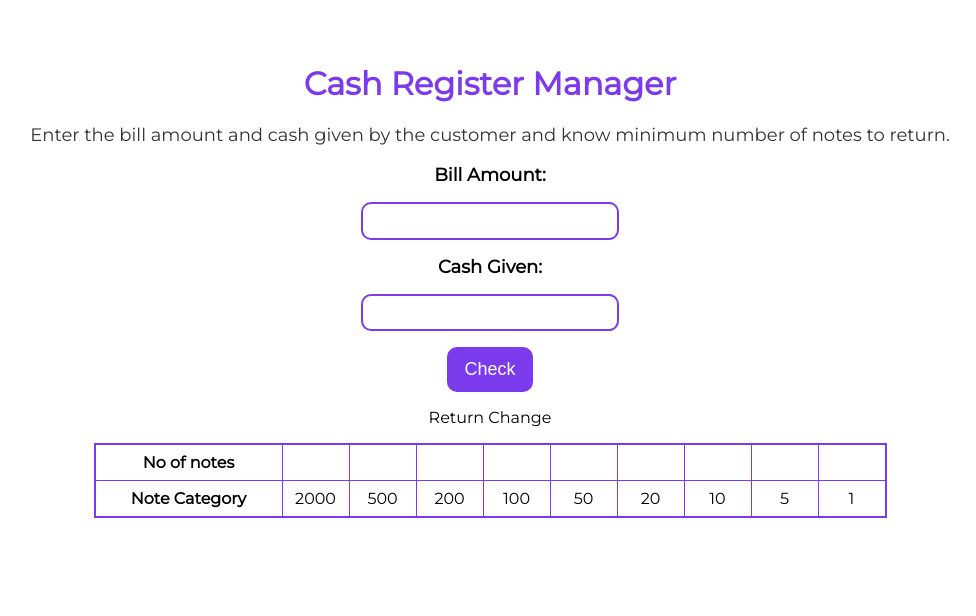
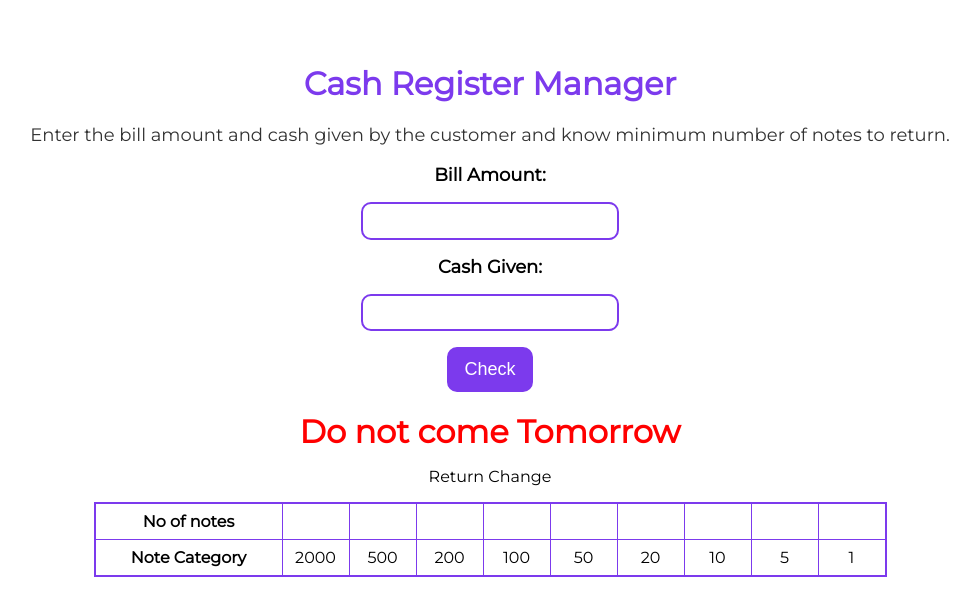
Before and after one commit to ramalingaa/Mark-ten-Cash_registry, a plain HTML site: page index.html in a window 1280 px wide. Both pictures are taken after a click on the button "Check". Shown: the whole page, without its empty margins (150-1126 px from the left). Drawn offline with Linux system fonts and the light colour scheme.

Commit message:
feat:adding features to main

```diff
--- a/index.css
+++ b/index.css
@@ -60,3 +60,9 @@ td{
    width: 170px;
    font-weight: bold;
 }
+#falied-mess{
+   margin-top: 20px;
+   font-weight: bold;
+   font-size: 2rem;
+   color: red;
+}
--- a/index.html
+++ b/index.html
@@ -15,11 +15,14 @@
         <h1 class="main-header">Cash Register Manager</h1>
         <p class="paragraph">Enter the bill amount and cash given by the customer and know minimum number of notes to return.</p>
         <label for="bill-amount" class="label-display">Bill Amount: </label>
-        <input type="text" id="bill-amount" class="input-align"/>
+        <input type="text" id="bill-amount" class="input-align" required/>
         <label for="Cash-given" class="label-display">Cash Given:</label>
         <input type="text" id="Cash-given" class="input-align"/>
         <div>
             <button id="btn-click" type="button" >Check</button>
+        </div>
+        <div id="falied-mess">
+
         </div>
         <div>
         <p>Return Change</p>
--- a/index.js
+++ b/index.js
@@ -2,16 +2,18 @@ var billAmount =document.querySelector("#bill-amount");
 var cashGiven = document.querySelector("#Cash-given");
 var btnClick = document.querySelector("#btn-click");
 var table = document.getElementById("table");
+var failedMess = document.querySelector("#falied-mess")
 // var noOfNotes = document.querySelector(".noOf-Notes");
 
 function clickHandler(){
-    var billAmountIn = billAmount.value;
-    var cashGivenIn = cashGiven.value;
+    var billAmountIn = Number(billAmount.value);
+    var cashGivenIn = Number(cashGiven.value);
 
     var returnChange = [];
 
     if(cashGivenIn > billAmountIn){
-    let diffAmount = cashGivenIn - billAmountIn;
+        if(billAmountIn > 0){
+       let diffAmount = cashGivenIn - billAmountIn;
        let  denomoe =[2000,500,200,100,50,20,10,5,1];
 
        for (let notes of denomoe){
@@ -21,17 +23,30 @@ function clickHandler(){
            diffAmount = diffAmount % notes;
 
        }
+       hideMessage();
+       for(var i = 0; i < (table.rows.length-1); i++)
+       {
+         // cells
+         for(var j = 1; j < table.rows[i].cells.length; j++)
+         {
+             table.rows[i].cells[j].innerText = returnChange[j-1];
+         }
+       }
 
+    }}
+    else{
+         showMessage()
     }
-    // for(var i = 0; i < (table.rows.length-1); i++)
-    //     {
-    //       // cells
-    //       for(var j = 1; j < table.rows[i].cells.length; j++)
-    //       {
-    //           table.rows[i].cells[j].innerText = returnChange[j-1];
-    //       }
-    //     }
-    console.log(returnChange)
+    function hideMessage() {
+        failedMess.style.display = "none";
+      }
+
+      function showMessage(msg) {
+        failedMess.style.display = "block";
+        const newString = "Do not come Tomorrow";
+        failedMess.innerText = newString;
+        }
+
 
 
 }
```
